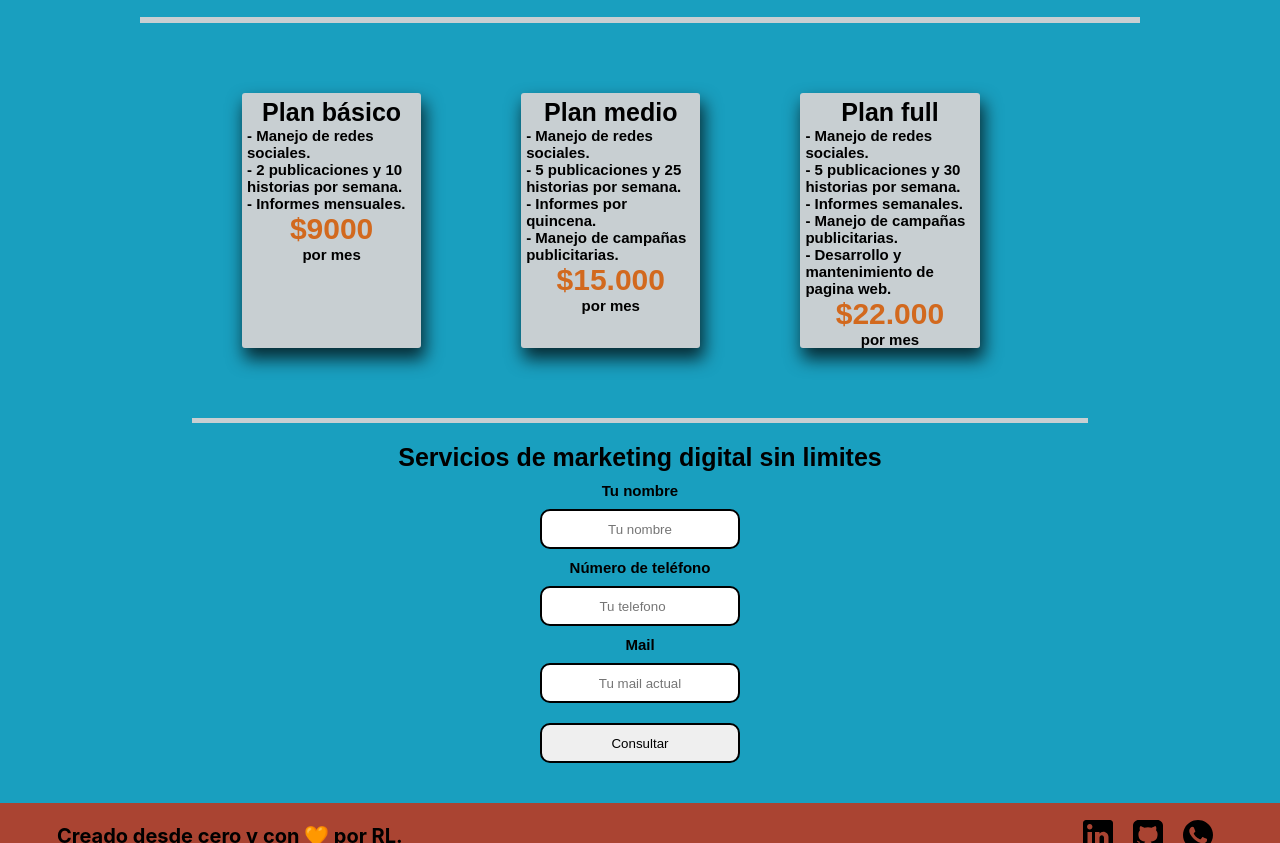
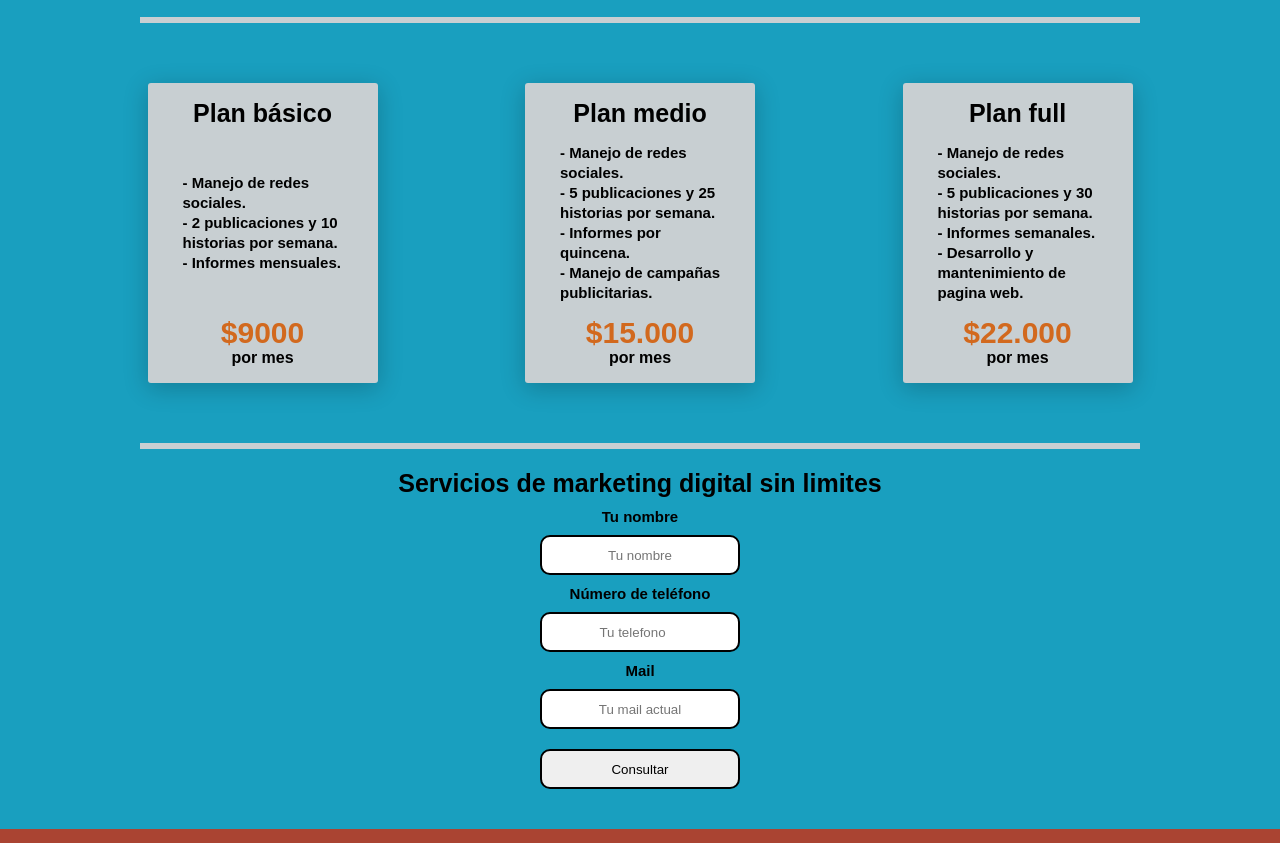
Before and after one commit to ramirolopezr/landing-page, a website: page index.html in a window 1280 px wide. Shown: the part 1206-2049 px from the top of the page. Drawn offline with Linux system fonts and the light colour scheme; a web font is replaced by a local one.

Commit message:
Fix plans

```diff
--- a/index.html
+++ b/index.html
@@ -80,6 +80,7 @@
     </section>
 
     <section class="plans" id="plans">
+
       <div class="plans__text">
         <h5>Plan básico</h5>
         <ul>
@@ -87,8 +88,10 @@
           <li>- 2 publicaciones y 10 historias por semana.</li>
           <li>- Informes mensuales.</li>
         </ul>
+        <div>
         <h3>$9000</h3>
         <p>por mes</p>
+        </div>
       </div>
       <div class="plans__text">
         <h5>Plan medio</h5>
@@ -98,22 +101,27 @@
           <li>- Informes por quincena.</li>
           <li>- Manejo de campañas publicitarias.</li>
         </ul>
+        <div>
         <h3>$15.000</h3>
         <p>por mes</p>
+        </div>
       </div>
+
       <div class="plans__text">
         <h5>Plan full</h5>
         <ul>
           <li>- Manejo de redes sociales.</li>
           <li>- 5 publicaciones y 30 historias por semana.</li>
           <li>- Informes semanales.</li>
-          <li>- Manejo de campañas publicitarias.</li>
           <li>- Desarrollo y mantenimiento de pagina web.</li>
         </ul>
+        <div>
         <h3>$22.000</h3>
         <p>por mes</p>
+        </div>
       </div>
     </section>
+      <hr class="line" />
     <section class="formulario" id="section-form">
       <h1 class="formulario__titulo" id="title">
         Servicios de marketing digital sin limites
--- a/sass/_plans.scss
+++ b/sass/_plans.scss
@@ -1,66 +1,57 @@
 .plans {
-width: 70%;
-margin: 0 auto;
+  width: 100%;
+  margin: 4rem auto;
+  margin-bottom: 6rem;
   display: flex;
-padding-bottom: 2rem;
-border-bottom: solid 0.5rem $color-texto;
+  justify-content: space-evenly;
 
-
-
-
-    & div {
-        width: 20%;
-        min-height: 20rem ;
-        margin: 5rem;
+  &__text {
+    display: flex;
+    flex-direction: column;
+    justify-content: space-between;
+    min-width: 18rem;
+    max-width: 23rem;
+    height: 30rem;
+    padding: 1.5rem 3rem;
+    line-height: 2rem;
     background-color: $color-texto;
     color: $color-contraste;
     font-weight: bold;
     border-radius: 0.3rem;
+    box-shadow: 0px 5px 25px 1px rgba(0, 0, 0, 0.2);
+
+    transition: all 0.4s;
+
+    &:hover {
+      transform: scaleY(1.05) scaleX(1.1);
+    }
   }
 
   & h5 {
     font-size: $titulos;
+    font-weight: 800;
     padding-top: 0.5rem;
     text-align: center;
-
   }
 
   & ul {
     list-style: none;
-        padding-left: 0.5rem ;
+    padding-left: 0.5rem;
     font-size: $subtitulos;
   }
 
   & h3 {
     font-size: 3rem;
-        color:chocolate;
+    color: chocolate;
     text-align: center;
+    margin-bottom: 0.5rem;
   }
 
   & p {
-        font-size: 1.5rem;
-        color:$color-contraste;
+    font-size: 1.6rem;
+    text-align: justify;
+    color: $color-contraste;
     font-weight: bold;
     text-align: center;
   }
-
-
 }
-
-.plans__text {
-    display: flex;
-    display: inline-block;
-    align-items: center;
-}
-
-.plans__text:hover {
-    transform: scale(1.2) ;
-    -webkit-transform: scale(1.2) ;
-    -moz-transform: scale(1.2) ;
-}
-
-.plans__text {
-    box-shadow: 3px 10px 17px 1px rgba(0,0,0,0.73);
--webkit-box-shadow: 3px 10px 17px 1px rgba(0,0,0,0.73);
--moz-box-shadow: 3px 10px 17px 1px rgba(0,0,0,0.73);
-}
```
Also changed, not shown: css/styles.css. Lines whose indentation alone changed are shown as unchanged.
